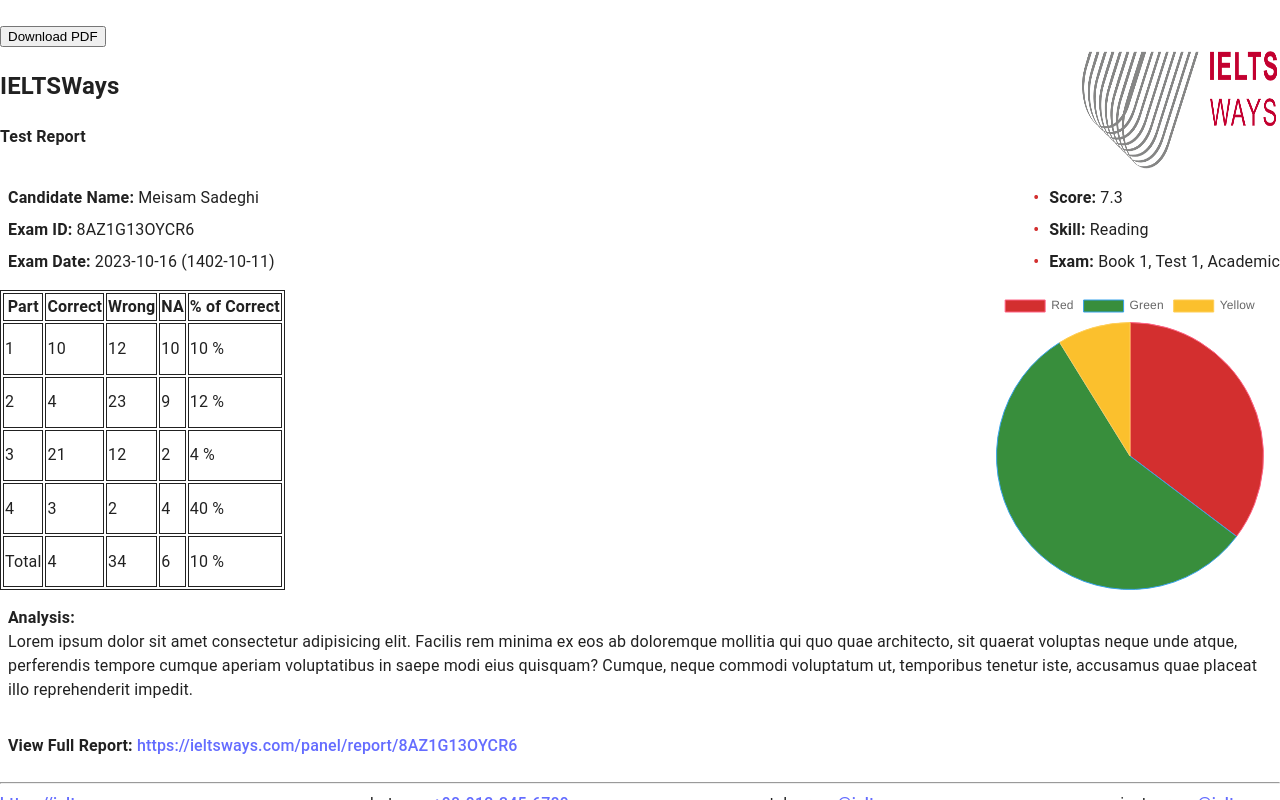
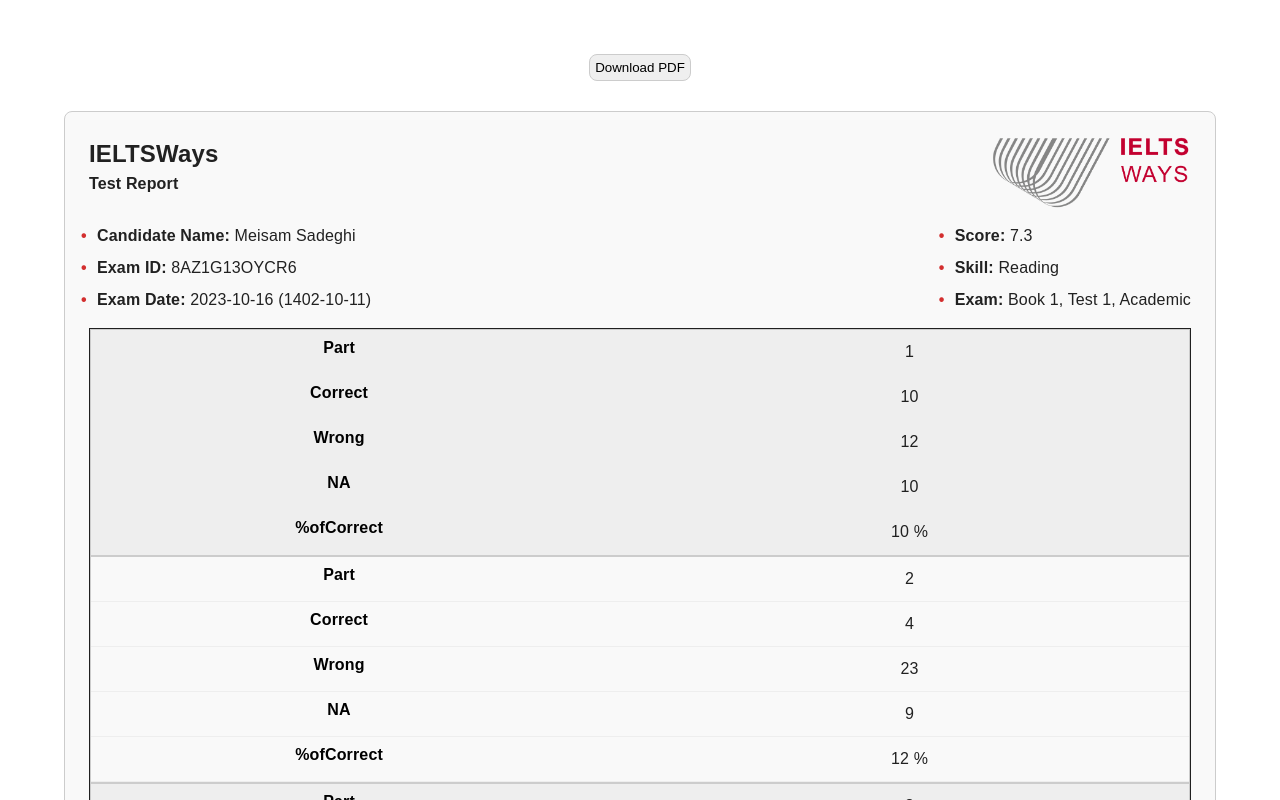
Before and after one commit to IELTSWays/CD-IELTS, a React (Vite) app: page /pdf in a window 1280 px wide. Shown: the top 800 px of the page. Built offline with nearby package versions, Linux system fonts and the light colour scheme; what react-to-pdf would draw is missing.

Commit message:
pdf style

```diff
--- a/src/styles/ielts.css
+++ b/src/styles/ielts.css
@@ -867,3 +867,139 @@ td {
   margin-top: 5px;
   font-size: 10px !important;
 }
+
+/* [ ############################ PDF ############################ ] */
+
+.pdf-container > * {
+  font-family: Arial, Helvetica, sans-serif !important;
+}
+
+.pdf-container {
+  text-align: center;
+  border: 1px solid #ccc;
+  border-radius: 8px;
+  /* width: 2480px; */
+  width: 90vw;
+  margin: 0 auto;
+  padding: 1.5rem;
+  background-color: #f9f9f9;
+}
+
+.pdf-container a {
+  color: #0000ffe0;
+}
+
+.pdf-container #list-red-bullet {
+  text-align: left;
+}
+
+.pdf-button {
+  display: flex;
+  align-items: center;
+  gap: 5px;
+  margin: 30px auto;
+  border: 1px solid #ccc;
+  border-radius: 8px;
+  padding: 5px;
+  cursor: pointer;
+}
+
+.pdf-button:hover {
+  background: #e7e7e7;
+}
+
+.pdf-button img {
+  width: 20px;
+}
+
+.pdf-container table {
+  width: 750px;
+  border-collapse: collapse;
+}
+
+.pdf-container tr:nth-of-type(odd) {
+  background: #eee;
+}
+
+.pdf-container th {
+  background: #d32f2f;
+  color: white;
+  font-weight: bold;
+}
+
+.pdf-container td,
+.pdf-container th {
+  padding: 10px;
+  border: 1px solid #ccc;
+  text-align: center;
+}
+
+.pdf-footer {
+  gap: 10px;
+  padding-top: 15px;
+}
+
+.pdf-footer img {
+  width: 30px;
+}
+
+.pdf-footer > div {
+  display: flex;
+  flex-grow: 1;
+  align-items: center;
+  gap: 5px;
+}
+
+@media only screen and (max-width: 760px),
+  (min-device-width: 768px) and (max-device-width: 1024px) {
+  .pdf-container table {
+    width: 100%;
+  }
+
+  /* Force table to not be like tables anymore */
+  .pdf-container table,
+  .pdf-container thead,
+  .pdf-container tbody,
+  .pdf-container th,
+  .pdf-container td,
+  .pdf-container tr {
+    display: block;
+  }
+
+  /* Hide table headers (but not display: none;, for accessibility) */
+  .pdf-container thead tr {
+    position: absolute;
+    top: -9999px;
+    left: -9999px;
+  }
+
+  .pdf-container tr {
+    border: 1px solid #ccc;
+  }
+
+  .pdf-container td {
+    border: none;
+    border-bottom: 1px solid #eee;
+    position: relative;
+    padding-left: 50%;
+  }
+
+  .pdf-container td:before {
+    position: absolute;
+    top: 6px;
+    left: 6px;
+    width: 45%;
+    padding-right: 10px;
+    white-space: nowrap;
+    content: attr(data-column);
+    color: #000;
+    font-weight: bold;
+  }
+}
+@media print {
+  body {
+    width: 21cm;
+    height: 29.7cm;
+    margin: 30mm 45mm 30mm 45mm;
+  }
+}
--- a/src/styles/index.css
+++ b/src/styles/index.css
@@ -17,6 +17,11 @@
   display: flex;
 }
 
+.wrap {
+  display: flex;
+  flex-wrap: wrap;
+}
+
 .align-items-center {
   display: flex;
   align-items: center;
@@ -30,6 +35,14 @@
 .justify-content-space-between {
   display: flex;
   justify-content: space-between;
+}
+
+.m-0 {
+  margin: 0 !important;
+}
+
+.mt-20 {
+  margin-top: 20px;
 }
 
 .ml-20 {
@@ -50,6 +63,10 @@
 
 .pointer {
 cursor: pointer;
+}
+
+.text-align-left {
+  text-align: left;
 }
 
 /* [ ############################ END PUBLIC ############################ ] */
@@ -474,3 +491,11 @@ ul#list-red-bullet li::before {
 .active-box-marker svg {
   color: #ffffff;
 }
+
+.pieChart {
+  display: flex;
+  align-items: center;
+  justify-content: center;
+  width: 330px;
+  margin: auto
+}
```
